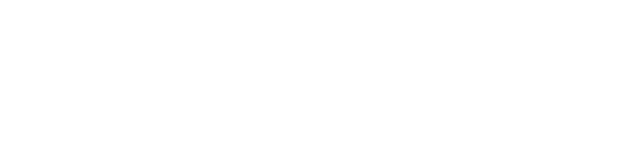
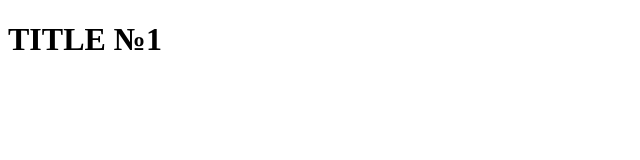
Before and after one commit to Barsbek312/github-for-beginners, a plain HTML site: page index.html in a window 1280 px wide. Shown: the whole page, without its empty margins (0-640 px from the left). Drawn offline with Linux system fonts and the light colour scheme.

Commit message:
added fitst title

```diff
--- a/index.html
+++ b/index.html
@@ -8,11 +8,6 @@
     <title>Document</title>
 </head>
 <body>
-    <style>
-        *{
-            margin: 0;
-            padding: 0;
-        }
-    </style>
+    <h1>TITLE №1</h1>
 </body>
 </html>
```
